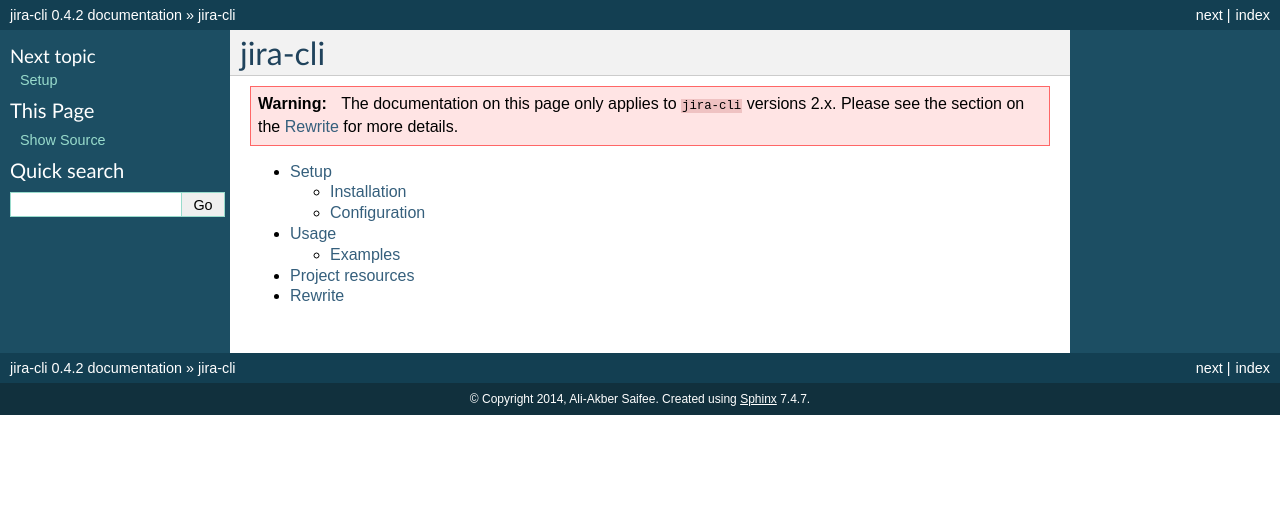
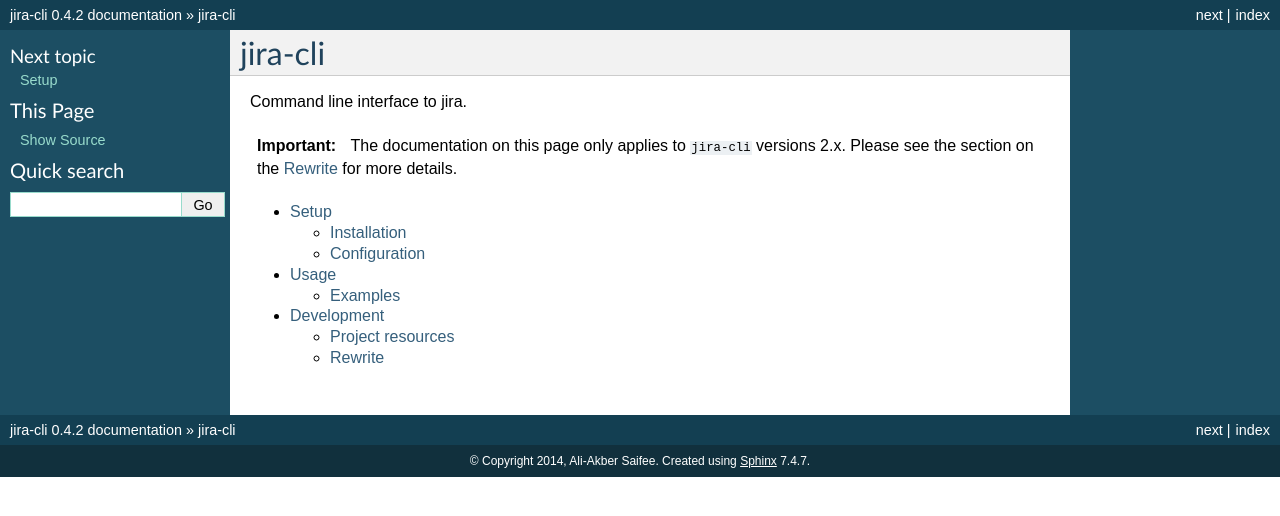
Before and after one commit to alisaifee/jira-cli, a Sphinx documentation site: the page built from doc/source/index.rst, in a window 1280 px wide. Shown: the top 516 px of the page. Built offline with Sphinx 7.4.7, drawn with Linux system fonts in a browser that asks for light colours; formulas are drawn with MathJax 3.

Commit message:
doc tweaks

```diff
--- a/doc/source/index.rst
+++ b/doc/source/index.rst
@@ -1,8 +1,10 @@
-########
+********
 jira-cli
-########
+********
 
-.. warning::
+Command line interface to jira.
+
+.. important::
 
     The documentation on this page only applies to ``jira-cli`` versions 2.x. Please see
     the section on the :ref:`rewrite` for more details.
--- a/doc/source/project.rst
+++ b/doc/source/project.rst
@@ -1,5 +1,8 @@
+Development
+===========
+
 Project resources
-=================
+-----------------
 
 .. only:: html
 
@@ -38,7 +41,7 @@
 .. _rewrite:
 
 Rewrite
-=======
+-------
 
 The project was originally written against a ``3.x`` version of jira which only
 required support for the original ``soap rpc`` interface. With subsequent releases
```
